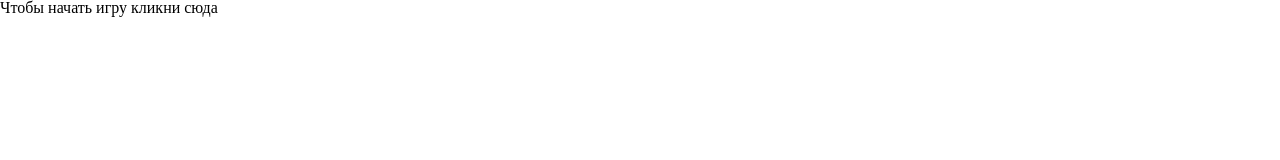
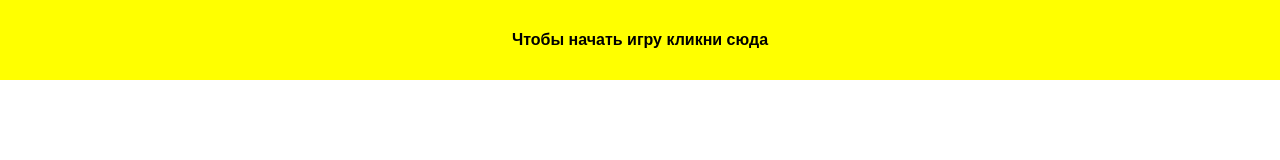
Before and after one commit to Zaburik/NeedForJS, a plain HTML site: page index.html in a window 1280 px wide. Drawn offline with Linux system fonts and the light colour scheme.

Commit message:
Update style.css

```diff
--- a/style.css
+++ b/style.css
@@ -54,8 +54,7 @@ table {
     height: 100px;
     background: transparent url(./image/player.png) center / cover no-repeat;
     position: absolute;
-    left: 125px;
-    bottom: 10px;
+
 }
 .gameArea{
     width: 300px;
@@ -75,3 +74,32 @@ table {
     background: #fff;
     left: 145px;
 }
+.start{
+    position: absolute;
+    left: 0;
+    top: 0;
+    width: 100%;
+    margin: 0;
+    padding: 2rem 0;
+    text-align: center;
+    z-index: 200;
+    font-size: 1,5rem;
+    background: yellow;
+    font-weight: 700;
+    cursor: pointer;
+    font-family: sans-serif;
+}
+.score{
+   position: absolute;
+   top: 0;
+   left: 0;
+   width: 100%;
+   background: yellow;
+   padding: 1rem 0;
+   z-index: 200;
+   font-size: 1,5rem;
+   text-align: center;
+   color: skyblue;
+   font-weight: 500;
+   font-family: sans-serif;
+}
```
